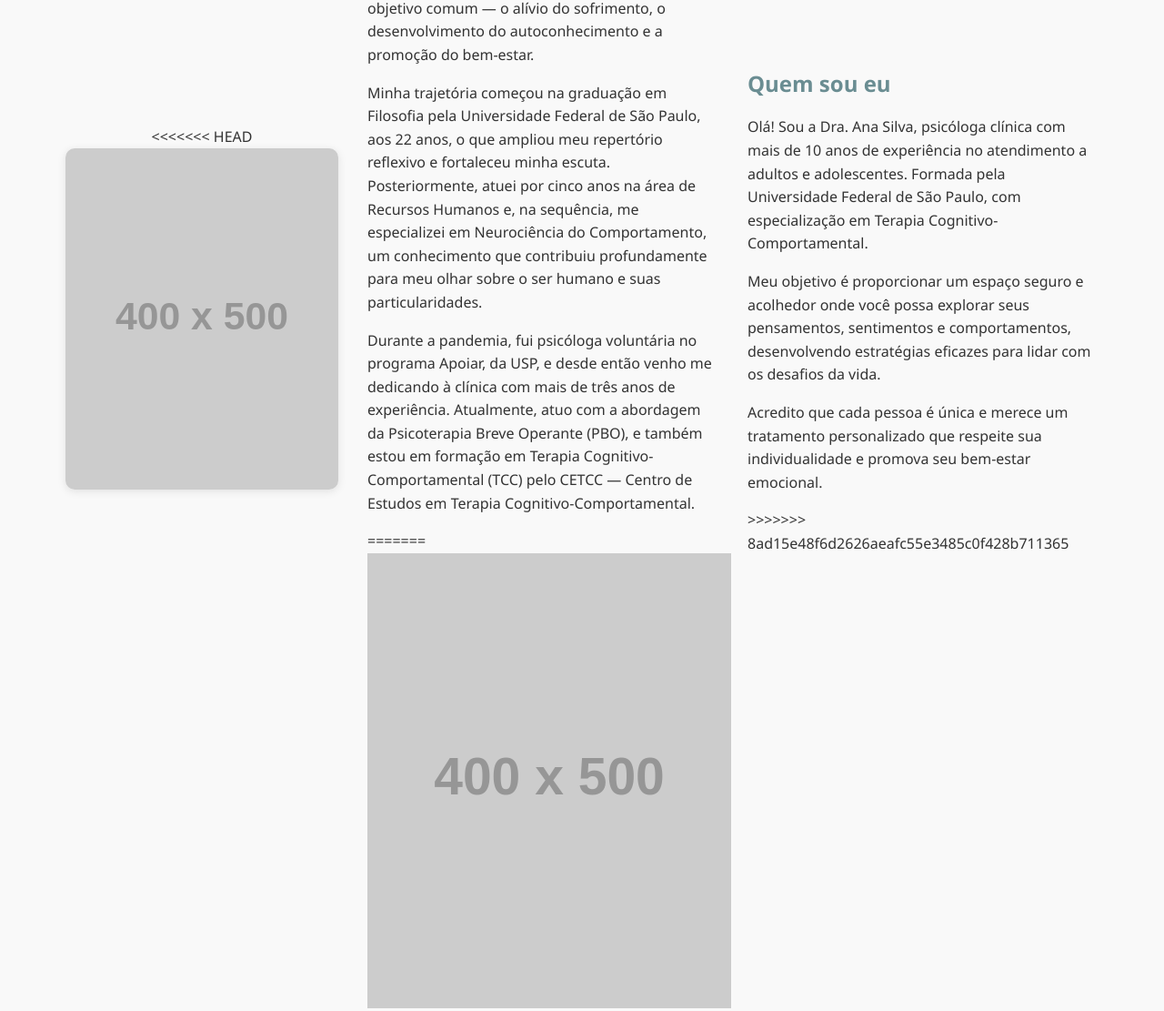
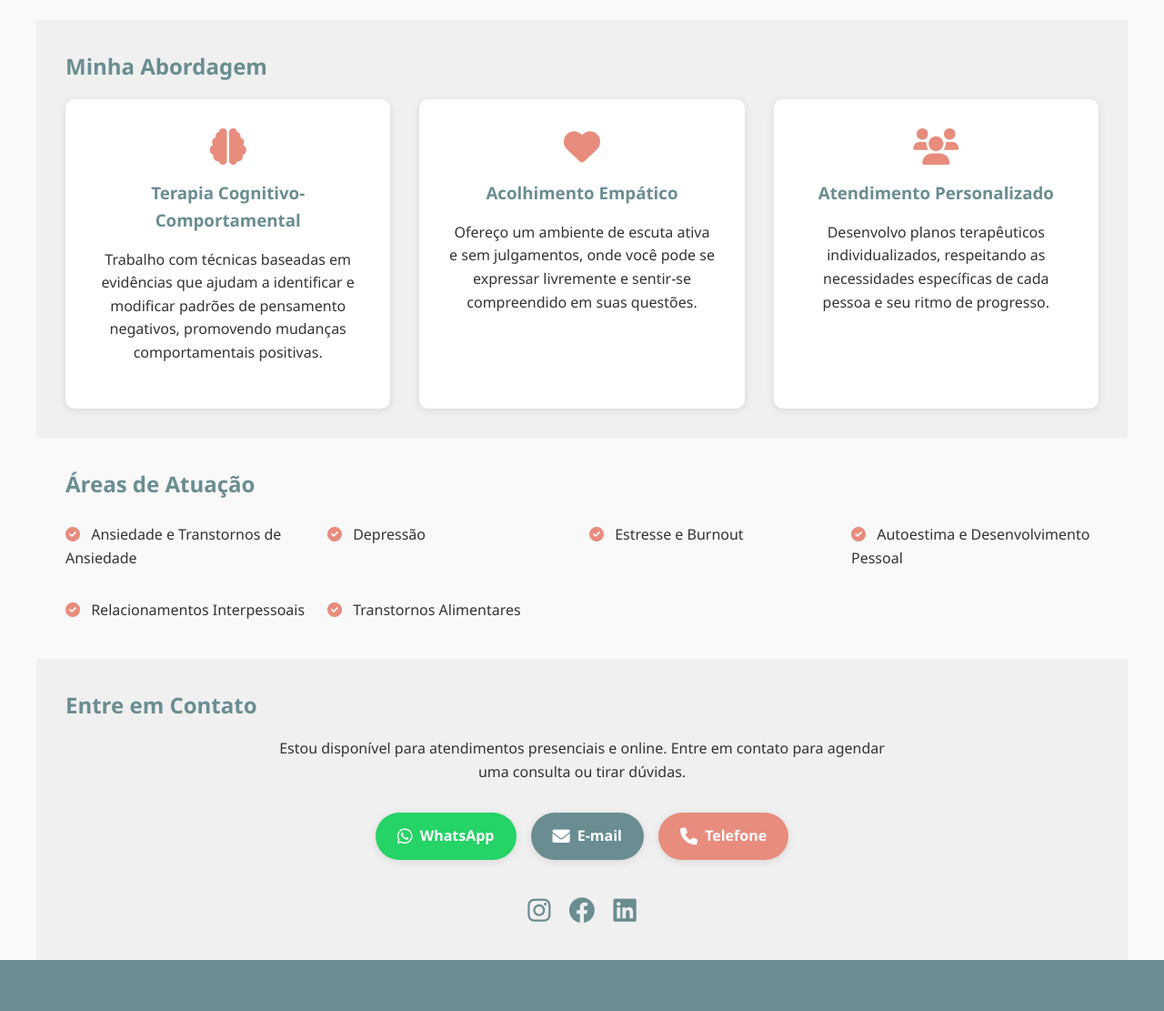
Before and after one commit to barbozagabs/psicologa-profile, a plain HTML site: page index.html in a window 1280 px wide. Shown: the part 933-2044 px from the top of the page at 91% size. Drawn offline with Linux system fonts and the light colour scheme; placeholder pictures from the web are drawn by us.

Commit message:
mudando texto

```diff
--- a/index.html
+++ b/index.html
@@ -3,22 +3,14 @@
 <head>
     <meta charset="UTF-8">
     <meta name="viewport" content="width=device-width, initial-scale=1.0">
-<<<<<<< HEAD
     <title>Paula Dantas - Psicóloga</title>
-=======
-    <title>Dra. Ana Silva - Psicóloga</title>
->>>>>>> 8ad15e48f6d2626aeafc55e3485c0f428b711365
     <link rel="stylesheet" href="styles.css">
     <link rel="stylesheet" href="https://cdnjs.cloudflare.com/ajax/libs/font-awesome/6.0.0-beta3/css/all.min.css">
 </head>
 <body>
     <header>
         <div class="container">
-<<<<<<< HEAD
             <h1>Paula Dantas</h1>
-=======
-            <h1>Dra. Ana Silva</h1>
->>>>>>> 8ad15e48f6d2626aeafc55e3485c0f428b711365
             <p class="subtitle">Psicóloga Clínica - CRP 00/00000</p>
         </div>
     </header>
@@ -27,7 +19,6 @@
         <div class="profile-container">
             <div class="profile-image">
                 <!-- Substitua pelo URL da foto real -->
-<<<<<<< HEAD
                 <img src="https://placehold.co/400x500" alt="Paula Dantas">
             </div>
             <div class="profile-text">
@@ -36,15 +27,6 @@
                 <p>Vejo a psicoterapia como uma construção conjunta: uma via de mão dupla entre duas pessoas dispostas a trabalhar em sinergia com um objetivo comum — o alívio do sofrimento, o desenvolvimento do autoconhecimento e a promoção do bem-estar.</p>
                 <p>Minha trajetória começou na graduação em Filosofia pela Universidade Federal de São Paulo, aos 22 anos, o que ampliou meu repertório reflexivo e fortaleceu minha escuta. Posteriormente, atuei por cinco anos na área de Recursos Humanos e, na sequência, me especializei em Neurociência do Comportamento, um conhecimento que contribuiu profundamente para meu olhar sobre o ser humano e suas particularidades.</p>
                 <p>Durante a pandemia, fui psicóloga voluntária no programa Apoiar, da USP, e desde então venho me dedicando à clínica com mais de três anos de experiência. Atualmente, atuo com a abordagem da Psicoterapia Breve Operante (PBO), e também estou em formação em Terapia Cognitivo-Comportamental (TCC) pelo CETCC — Centro de Estudos em Terapia Cognitivo-Comportamental.</p>
-=======
-                <img src="https://placehold.co/400x500" alt="Dra. Ana Silva">
-            </div>
-            <div class="profile-text">
-                <h2>Quem sou eu</h2>
-                <p>Olá! Sou a Dra. Ana Silva, psicóloga clínica com mais de 10 anos de experiência no atendimento a adultos e adolescentes. Formada pela Universidade Federal de São Paulo, com especialização em Terapia Cognitivo-Comportamental.</p>
-                <p>Meu objetivo é proporcionar um espaço seguro e acolhedor onde você possa explorar seus pensamentos, sentimentos e comportamentos, desenvolvendo estratégias eficazes para lidar com os desafios da vida.</p>
-                <p>Acredito que cada pessoa é única e merece um tratamento personalizado que respeite sua individualidade e promova seu bem-estar emocional.</p>
->>>>>>> 8ad15e48f6d2626aeafc55e3485c0f428b711365
             </div>
         </div>
     </section>
```
